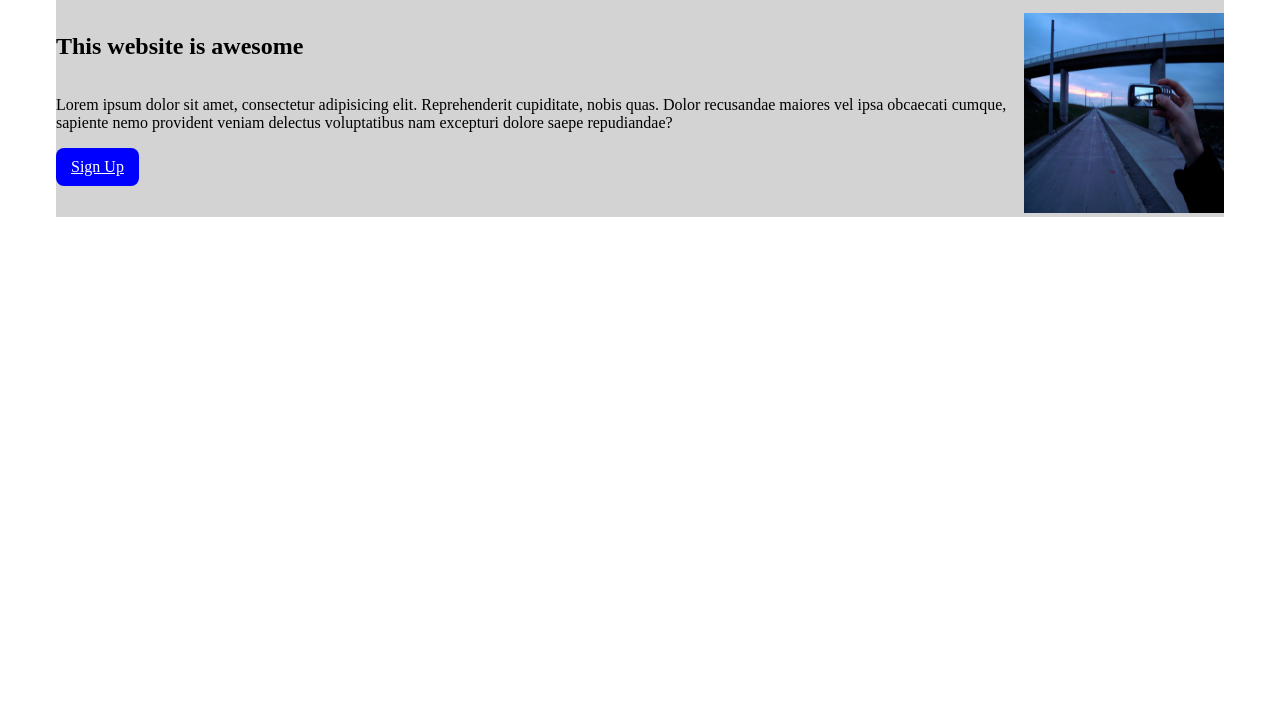
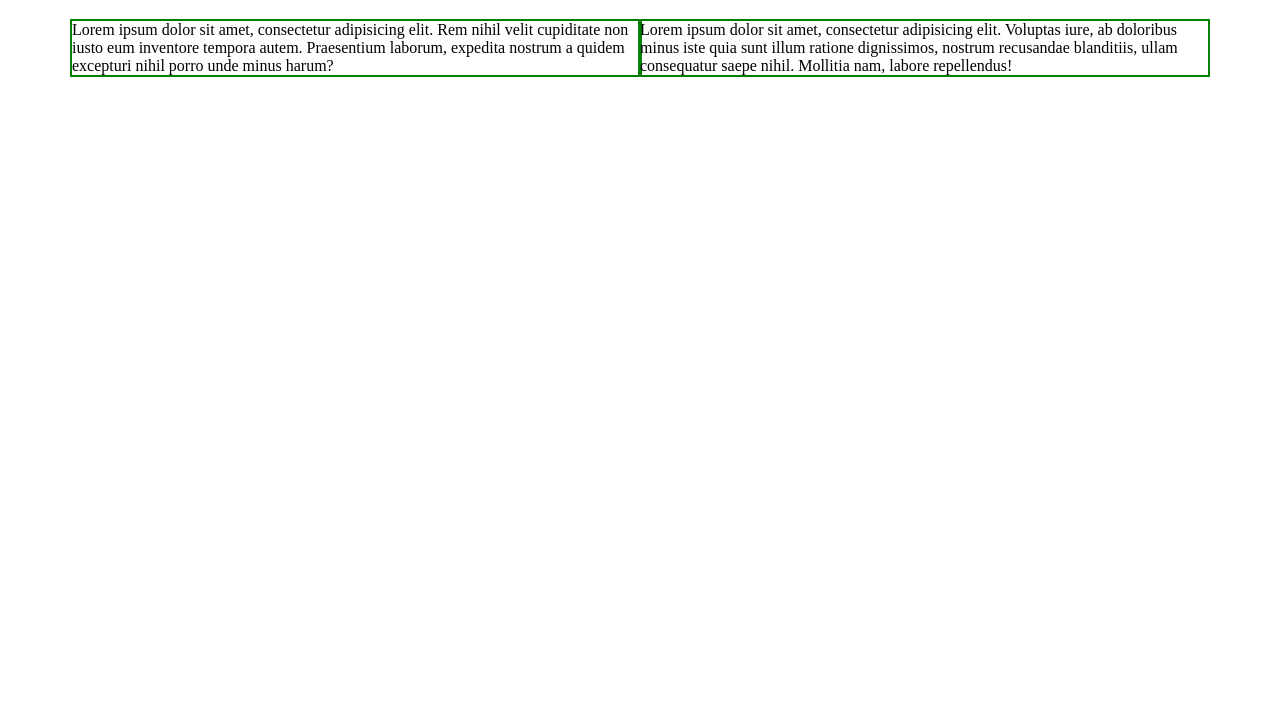
Before and after one commit to macdoozled/Landing-Page, a plain HTML site: page index.html in a window 1280 px wide. Shown: the part 88-800 px from the top of the page. Drawn offline with Linux system fonts and the light colour scheme.

Commit message:
Body Section v2

```diff
--- a/index.html
+++ b/index.html
@@ -25,17 +25,11 @@
 
 <body>
   <!--Top Section With words on left, image on right -->
-  <div class="container1">
-    <div class="container2">
-      <h2>This website is awesome</h2>
-      <div>
-        <p>Lorem ipsum dolor sit amet, consectetur adipisicing elit. Reprehenderit cupiditate, nobis quas. Dolor recusandae maiores vel ipsa obcaecati cumque, sapiente nemo provident veniam delectus voluptatibus nam excepturi dolore saepe
-          repudiandae?</p>
-      </div>
-      <div> <a href="https://google.com" class="button"> Sign Up</a></div>
-    </div>
-    <div class="image"><img src="image.png" alt="Person taking picure of overpass." height=200px width=200px;></div>
-  </div></div>
+  <div class="grid-container1">
+    <div class="grid1">Lorem ipsum dolor sit amet, consectetur adipisicing elit. Rem nihil velit cupiditate non iusto eum inventore tempora autem. Praesentium laborum, expedita nostrum a quidem excepturi nihil porro unde minus harum?</div>
+      <div class="grid2">Lorem ipsum dolor sit amet, consectetur adipisicing elit. Voluptas iure, ab doloribus minus iste quia sunt illum ratione dignissimos, nostrum recusandae blanditiis, ullam consequatur saepe nihil. Mollitia nam, labore repellendus!</div>
+
+  </div>
 </body>
 
 </html>
--- a/styles.css
+++ b/styles.css
@@ -6,17 +6,16 @@ li {
   display: flex;
   align-items: center;
   justify-content: space-between;
-  padding: 20px;
+  padding: 1em 4em;
   color: #fff;
-  background-color: lightgrey;
-  margin-left: 3em;
-  margin-right: 3em;
+  background-color: white;
 }
 
 .menu {
   display: flex;
-  gap: 1em;
+  gap: 4em;
   font-size: 18px;
+  background-color: white;
 }
 
 .logo {
@@ -24,26 +23,16 @@ li {
   color: black;
 }
 
-.container1 {
-  display: flex;
-  flex-direction: row;
-  margin-left: 3em;
-  margin-right: 3em;
-  background-color: lightgrey;
+.grid-container1 {
+  display: grid;
+  padding: 1em 4em;
+grid-template-columns: repeat(2, 1fr);
+grid-auto-rows:  1fr;
+}
+.grid1 {
+  outline: 2px solid green;
 }
 
-.container2 {
-  display: flex;
-  flex-direction: column;
+.grid2 {
+  outline: 2px solid green;
 }
-
-.button {
-  display: inline-block;
-  border-radius: 8px;
-  background-color: blue;
-font-size: 16px;
-text-align: center;
-color: white;
-padding: 10px 15px;
-outline: none;
-}
```
Also changed, not shown: 1 other file.
